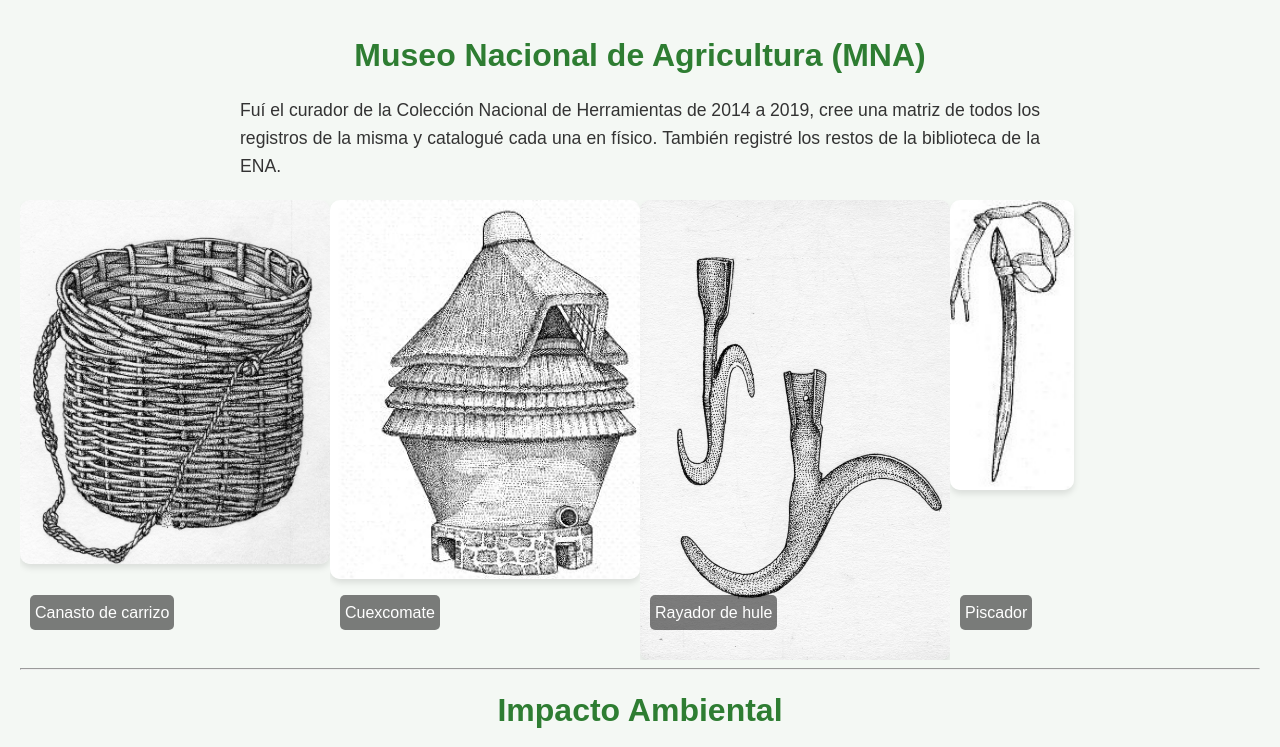
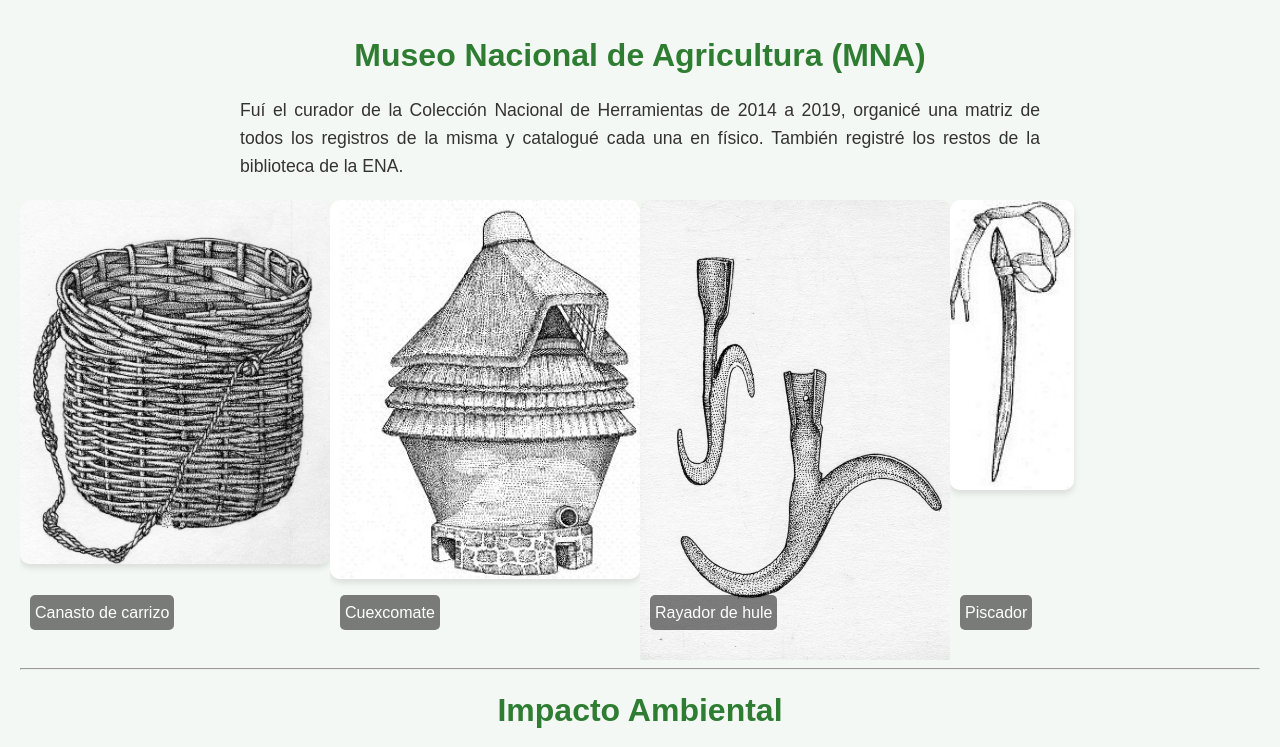
Before and after one commit to EEMR25/EEMRForestal, a plain HTML site: page pp.html in a window 1280 px wide. Shown: the part 52-799 px from the top of the page. Drawn offline with Linux system fonts and the light colour scheme.

Commit message:
Update pp.html

```diff
--- a/pp.html
+++ b/pp.html
@@ -26,7 +26,7 @@
     <!-- Proyecto MNA -->
     <h1>Museo Nacional de Agricultura (MNA)</h1>
     <p>
-    Fuí el curador de la Colección Nacional de Herramientas de 2014 a 2019, cree una matriz de todos los registros de la misma y catalogué cada una en físico. También
+    Fuí el curador de la Colección Nacional de Herramientas de 2014 a 2019, organicé una matriz de todos los registros de la misma y catalogué cada una en físico. También
     registré los restos de la biblioteca de la ENA.
     </p>
     <div class="galler">
```
